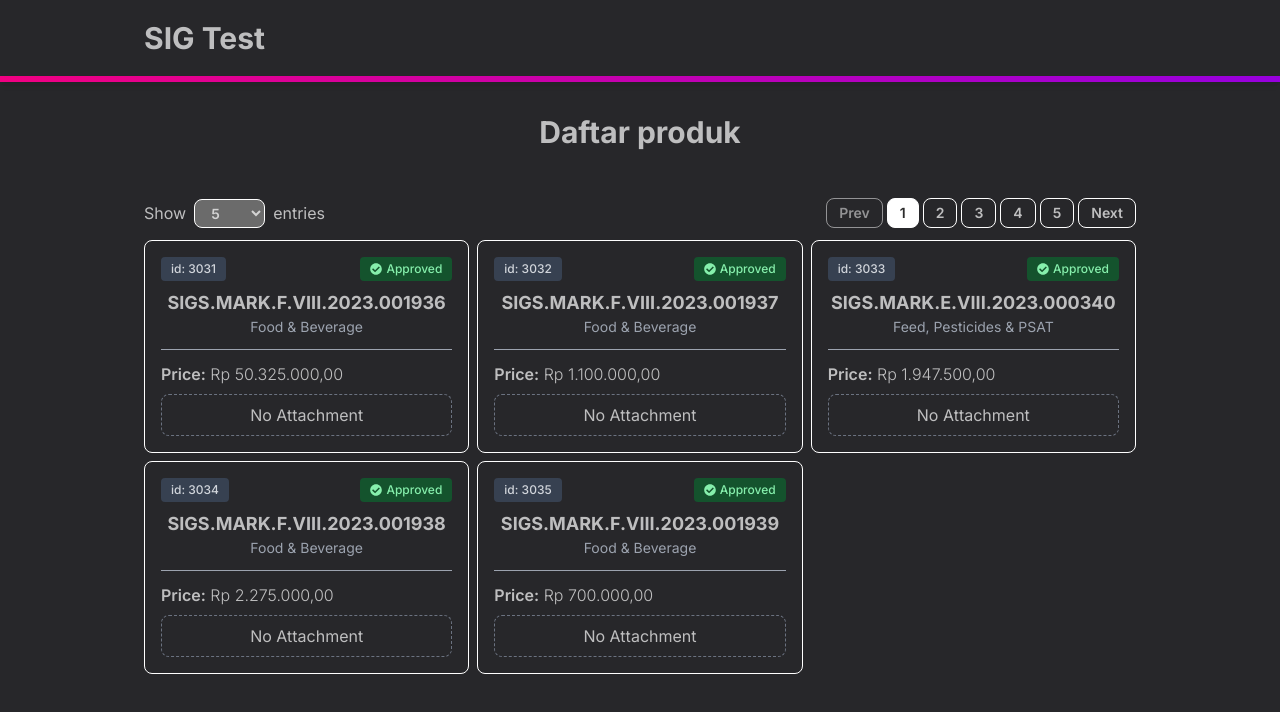
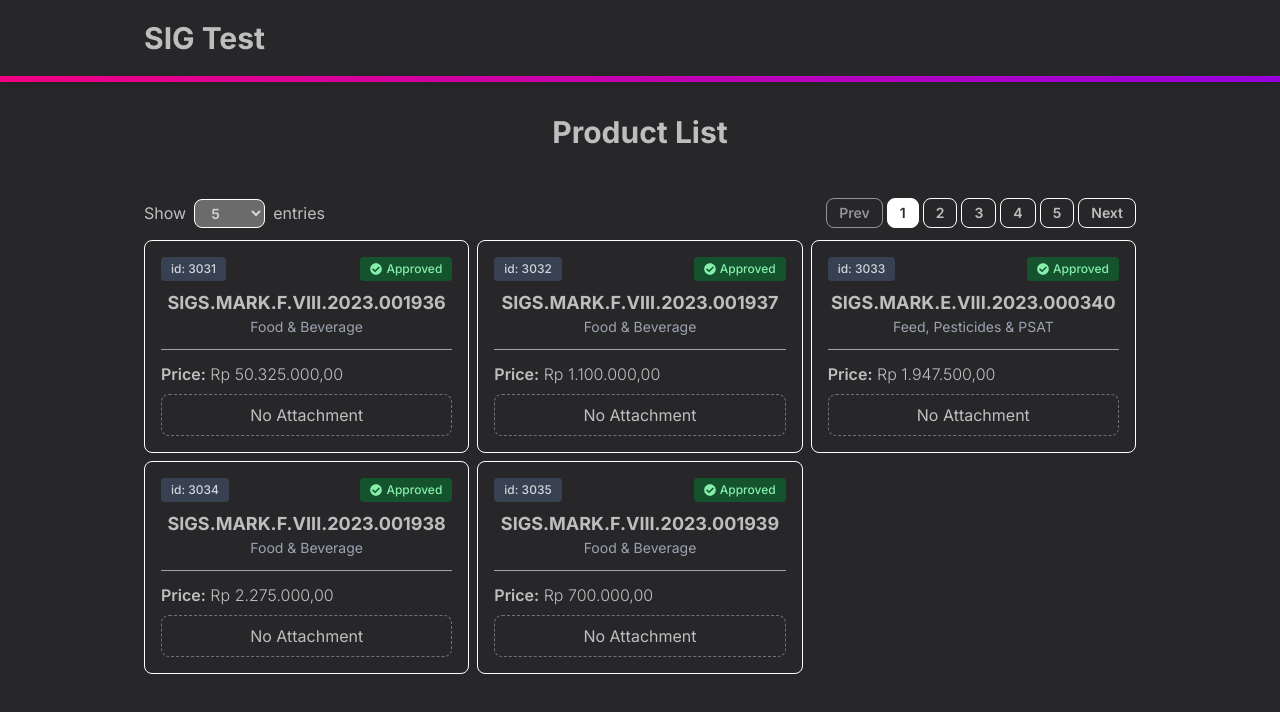
Before and after one commit to mirzaq19/sig-test, a React (Vite) app: page / in a window 1280 px wide. Shown: the top 712 px of the page. Built offline with nearby package versions, Linux system fonts and the light colour scheme; no server answers.

Commit message:
fix: change title name

```diff
--- a/src/App.jsx
+++ b/src/App.jsx
@@ -31,7 +31,7 @@ const App = () => {
     <>
       <Navbar />
       <Container className="py-4">
-        <h1 className="mb-12 text-center mt-4">Daftar produk</h1>
+        <h1 className="mb-12 text-center mt-4">Product List</h1>
         {!loading ? (
           <CardList items={items} />
         ) : (
```
